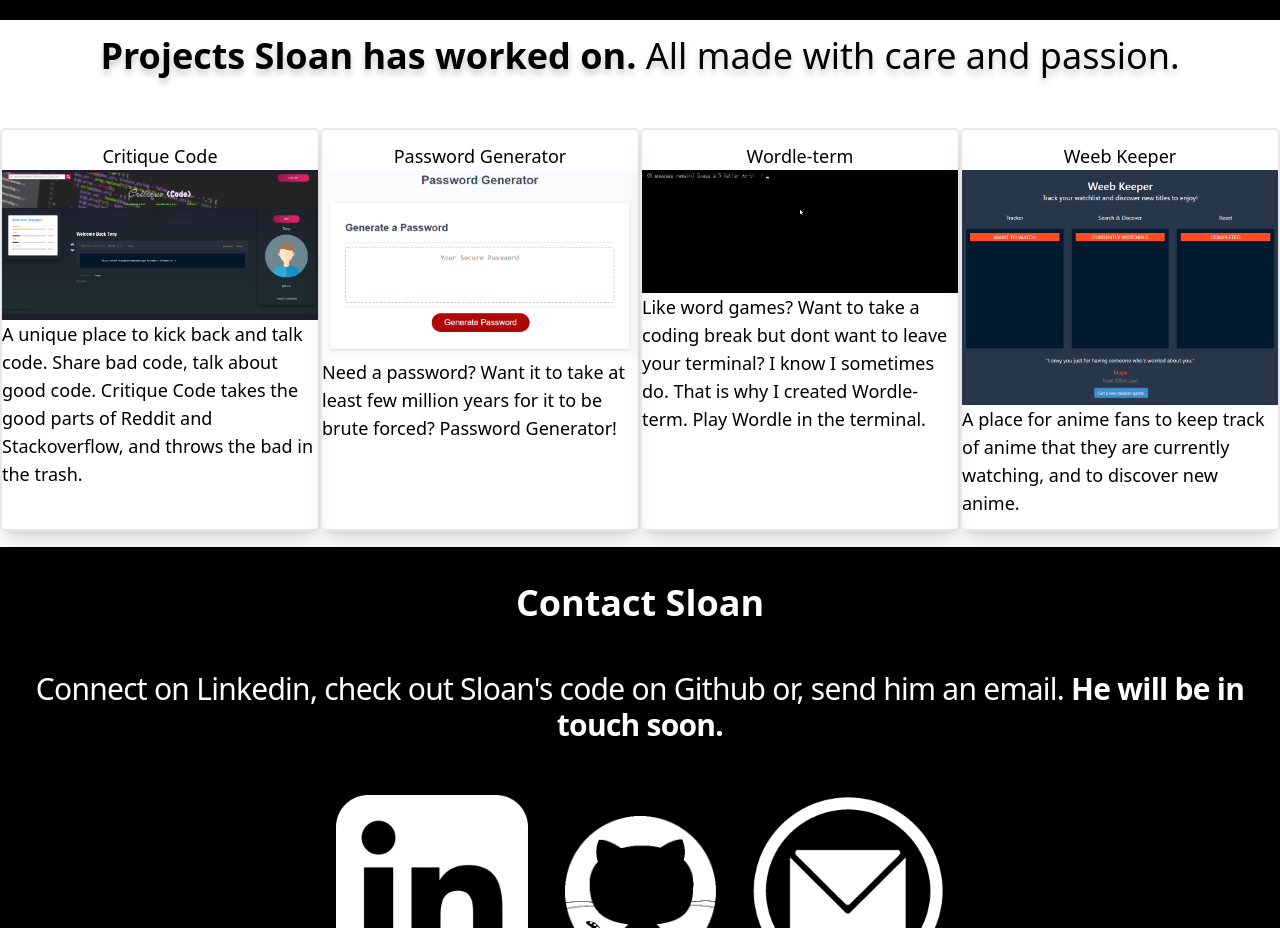
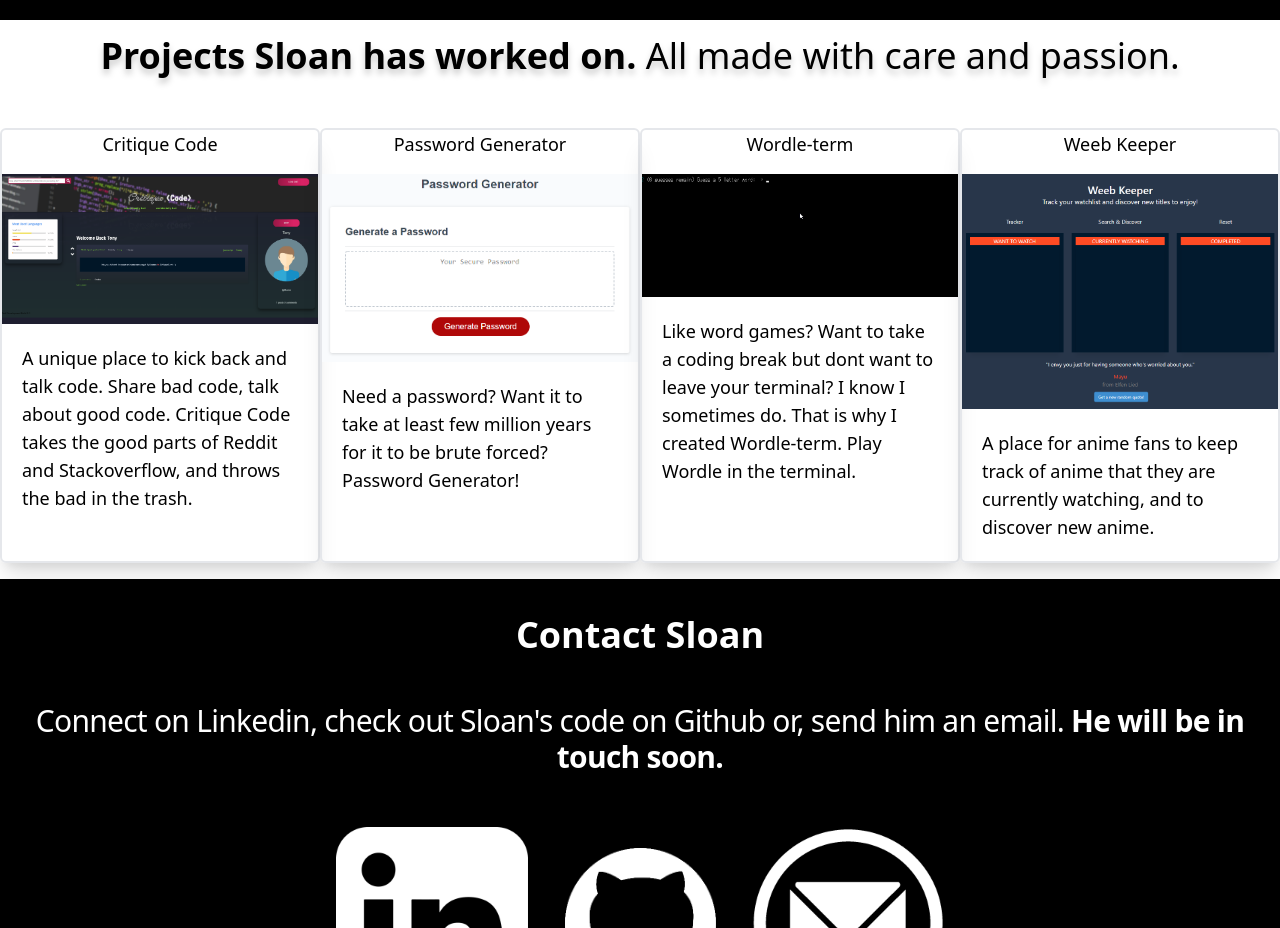
Before and after one commit to Sloansta/sloan-boyce, a React (Create React App) app in the folder portfolio/: page / in a window 1280 px wide. Shown: the part 1360-2288 px from the top of the page. Built offline with nearby package versions, Linux system fonts and the light colour scheme.

Commit message:
added some more styling to the works section

```diff
--- a/portfolio/src/components/Works.js
+++ b/portfolio/src/components/Works.js
@@ -36,10 +36,10 @@ const Works = () => {
             </h2>
             <div className='flex flex-col justify-center md:flex-row'>
                 {projects.map((project) => (
-                    <div className='rounded-md text-lg py-3 m-4 shadow-xl border-2 w-80 mx-auto'>
-                        <h1 className='mx-4 text-center'>{project.name}</h1>
+                    <div className='rounded-md text-lg py-auto m-4 shadow-xl border-2 w-80 mx-auto'>
+                        <h1 className='mx-4 text-center mb-4'>{project.name}</h1>
                         <img src={project.img} alt="" />
-                        <p>{project.description}</p>
+                        <p className='p-3 m-2'>{project.description}</p>
                     </div>
                 ))}
             </div>
```
